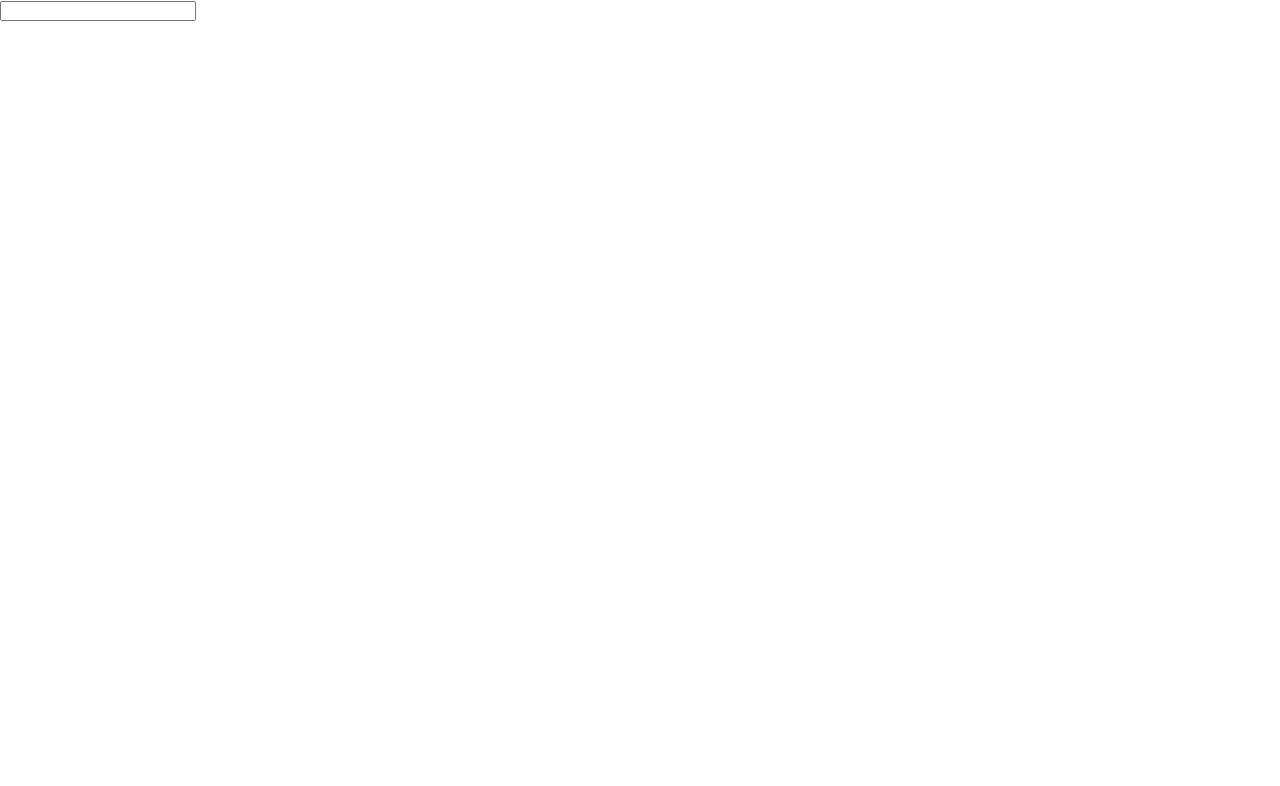
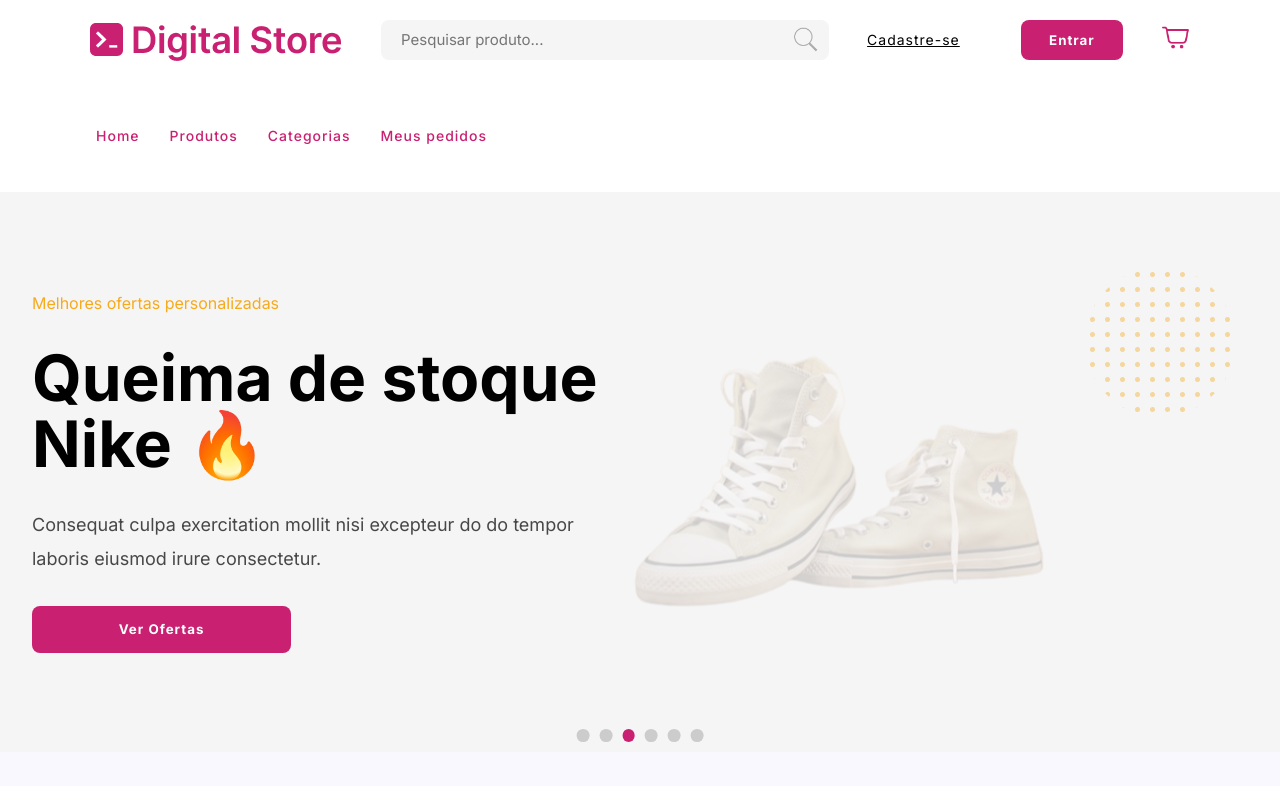
Before and after one commit to organizacao-de-nome-criativo/Digital-Store, a React (Vite) app: page / in a window 1280 px wide. Shown: the top 786 px of the page. Built offline with nearby package versions, Linux system fonts and the light colour scheme.

Commit message:
conflito

```diff
--- a/src/App.jsx
+++ b/src/App.jsx
@@ -21,12 +21,7 @@
 
   return (
     <>
-      <form action="">
-        <label htmlFor="">
-          <input type="text" name="email" />
-        </label>
-      </form>
-      {/* <BrowserRouter>
+      <BrowserRouter>
         <Routes>
           <Route index element={<Home />} />
           <Route path="Products" element={<Products />} />
@@ -37,7 +32,7 @@
           <Route path="cadastro" element={<Cadastro />} />
           <Route path="*" element={<PageNotFound />} />
         </Routes>
-      </BrowserRouter> */}
+      </BrowserRouter>
     </>
   );
 }
```
